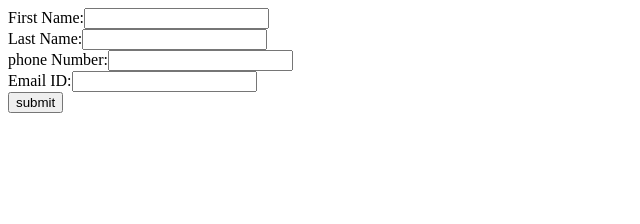
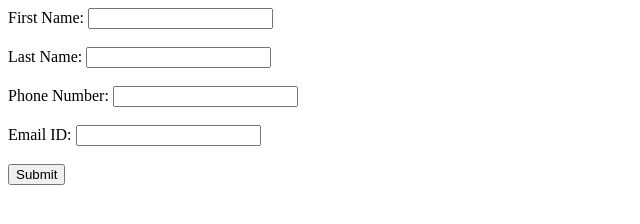
Before and after one commit to acciojob/form-login-2-Padma-darsi, a website: page main.html in a window 1280 px wide. Shown: the whole page, without its empty margins (0-640 px from the left). Drawn offline with Linux system fonts and the light colour scheme.

Commit message:
created a submission

```diff
--- a/main.html
+++ b/main.html
@@ -8,13 +8,13 @@
 
 <body>
 	<!-- the entire body must be written by student -->
-	<form action="" method="">
-		First Name:<input type="text" id="f-name"><br>
-		Last Name:<input type="text" id="l-name"><br>
-		phone Number:<input type="number" id="num"><br>
-		 Email ID:<input type="text" id="mail"><br>
-		<button type="submit" onclick="info(event)">submit</button>
-	</form>
+	<form>
+        First Name: <input type="text" id="f-name" name="First Name" required><br><br>
+        Last Name: <input type="text" id="l-name" name="Last Name" required><br><br>
+        Phone Number: <input type="number" id="num" name="Phone Number" required><br><br>
+        Email ID: <input type="email" id="mail" name="Email ID" required><br><br>
+        <button type="submit" onclick="info(event)">Submit</button>
+    </form>
     <script type="text/javascript" src="./script.js">
 </script>
 
--- a/script.js
+++ b/script.js
@@ -1,12 +1,14 @@
+function info(event) {
+    // Prevent form submission
+    event.preventDefault();
 
+    // Get form values
+    const fname = document.getElementById("f-name").value;
+    const lname = document.getElementById("l-name").value;
+    const num = document.getElementById("num").value;
+    const mail = document.getElementById("mail").value;
 
-function info(event)
-	{
-		 event.preventDefault();
-	   const fname=document.getElementById("f-name").value;
-       const lname=document.getElementById("l-name").value;
-       const num=document.getElementById("num").value;
-       const mail=document.getElementById("mail").value;
-	   const alertMessage=`First Name:${fname} Last Name: ${lname} Phone Number: ${num} Email ID: ${mail}`;
-	alert(alertMessage);
-	}
+    // Create and display the alert message
+    const alertMessage = `First Name: ${fname} Last Name: ${lname} Phone Number: ${num} Email ID: ${mail}`;
+    alert(alertMessage);
+}
```
